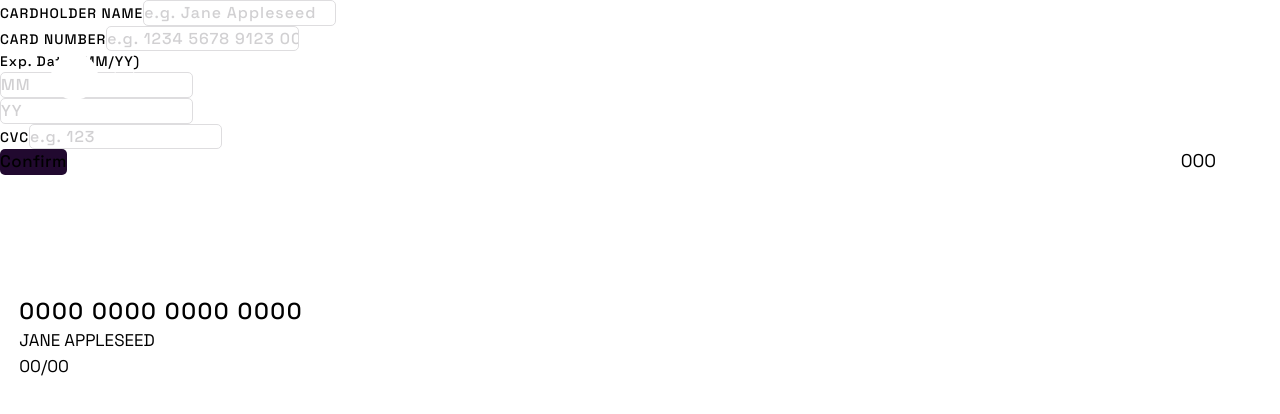
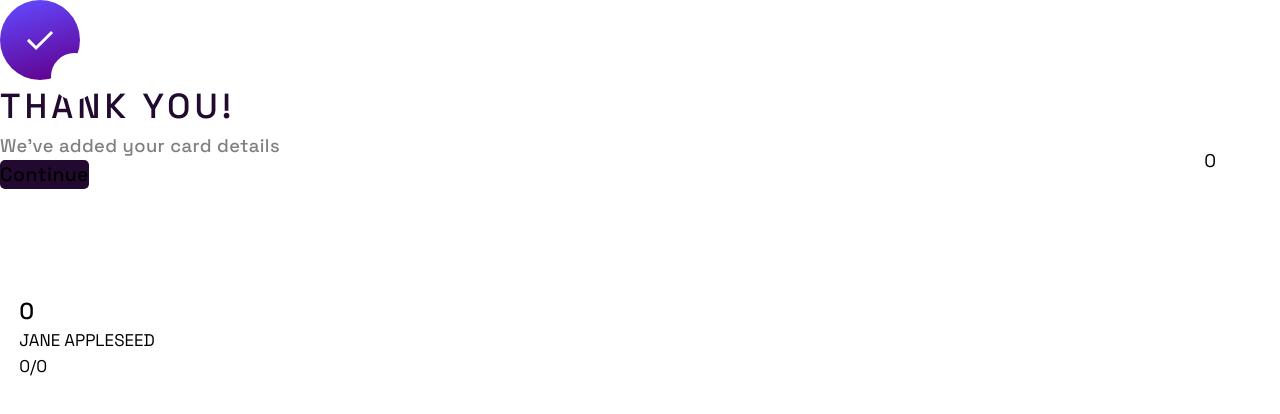
Before and after one commit to WAtuchei/FEMent-JS2-CardDetailForm, a React (Vite) app: page / in a window 1280 px wide. Shown: the top 414 px of the page. Built offline with nearby package versions, Linux system fonts and the light colour scheme; the HTML template or start-up script is replaced by a standard one.

Commit message:
Style: Complete-Form

```diff
--- a/src/pages/CardPreview/CardPreview.jsx
+++ b/src/pages/CardPreview/CardPreview.jsx
@@ -5,7 +5,7 @@ import CardBack from "./components/CardBack";
 function CardPreview() {
 
   return (
-    <section className="Card-side  min-h-full flex basis-2/6 justify-center border-red-500">
+    <section className="Card-side  min-h-full flex basis-2/6 justify-center">
       {/* Card container */}
       <div className="w-full h-full flex flex-col justify-center lg:gap-y-10">
         <CardFront />
--- a/src/pages/Form/Form.jsx
+++ b/src/pages/Form/Form.jsx
@@ -5,8 +5,10 @@ import { formHandler } from "./FormHandler";
 import CardName from "./components/CardName";
 import CardNumber from "./components/CardNumber";
 import DateCVC from "./components/DateCVC";
+import FormComplete from "./components/FormComplete";
 
 function Form(props) {
+  const [FormSuccess, setFormSuccess] = useState(false)
   const cardData = {
     name: '',
     number: 0,
@@ -63,7 +65,8 @@ function Form(props) {
   }, [formData])
 
   return (
-    <section className="flex basis-4/6 justify-center items-center mt-16 sm:mt-5 md:mt-40">
+    <section className="flex basis-4/6 justify-center items-center mt-16 sm:mt-5">
+      {FormSuccess ? (
         <form
           className="w-3/4 lg:w-1/2 h-1/2 flex flex-col justify-start"
           noValidate
@@ -80,6 +83,12 @@ function Form(props) {
             </button>
           </div>
         </form>
+        ) :
+        (
+          <FormComplete />
+        )
+      }
+
     </section>
   );
 }
--- /dev/null
+++ b/src/pages/Form/components/FormComplete.jsx
@@ -0,0 +1,32 @@
+import "../../../sass/components/Form/formComplete.scss"
+
+function FormComplete () {
+   return (
+      <section className="flex basis-4/6 justify-center items-center mt-8 sm:mt-5 py-3">
+         <div className="w-full md:w-3/4 h-1/2 flex flex-col justify-center items-center">
+            <svg width="80" height="80" fill="none" xmlns="http://www.w3.org/2000/svg">
+               <circle cx="40" cy="40" r="40" fill="url(#a)"/>
+               <path d="M28 39.92 36.08 48l16-16" stroke="#fff" stroke-width="3"/>
+               <defs>
+                  <linearGradient id="a" x1="-23.014" y1="11.507" x2="0" y2="91.507" gradientUnits="userSpaceOnUse"><stop stop-color="#6348FE"/><stop offset="1" stop-color="#610595"/></linearGradient>
+               </defs>
+            </svg>
+
+            <div className="complete-text text-center">
+               <h2 className="mt-5">THANK YOU!</h2>
+
+               <p className="mt-3">{`We've added your card details`}</p>
+            </div>
+
+            {/* BTN */}
+            <div className="complete-BTN w-full mt-8 my-1 py-2 flex flex-row justify-center">
+             <button className="w-full xl:w-3/4 py-3 text-center text-white">
+               Continue
+             </button>
+            </div>
+         </div>
+      </section>
+   );
+}
+
+export default FormComplete
--- /dev/null
+++ b/src/sass/components/Form/formComplete.scss
@@ -0,0 +1,27 @@
+@import '../../varibles';
+
+.complete-text {
+   h2 {
+      color: $DarkViolet;
+      font-size: calc(22px + 1dvw);
+      font-weight: 500;
+      letter-spacing: 4px;
+   }
+
+   p {
+      color: gray;
+      font-size: calc(12px + .5dvw);
+      font-weight: 500;
+      letter-spacing: .4px;
+   }
+}
+
+.complete-BTN {
+   button {
+      background-color: $DarkViolet !important;
+      border-radius: 5px;
+      font-size: calc(13px + .5dvw);
+      font-weight: 500;
+      letter-spacing: .5px;
+   }
+}
```
Lines whose indentation alone changed are shown as unchanged.
